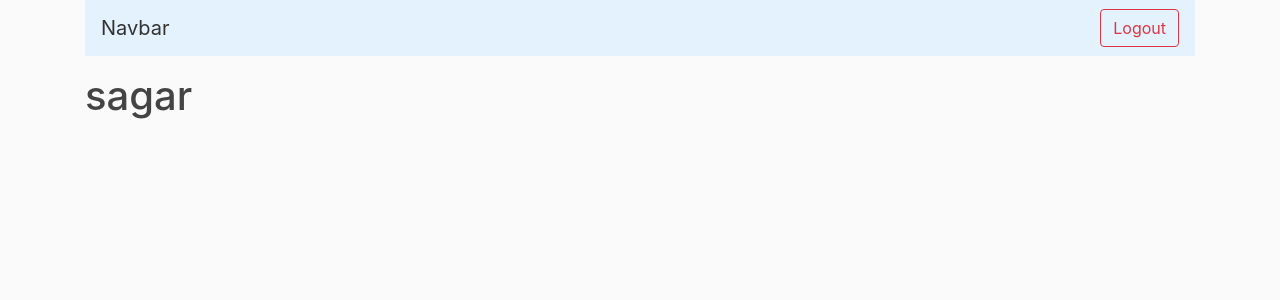
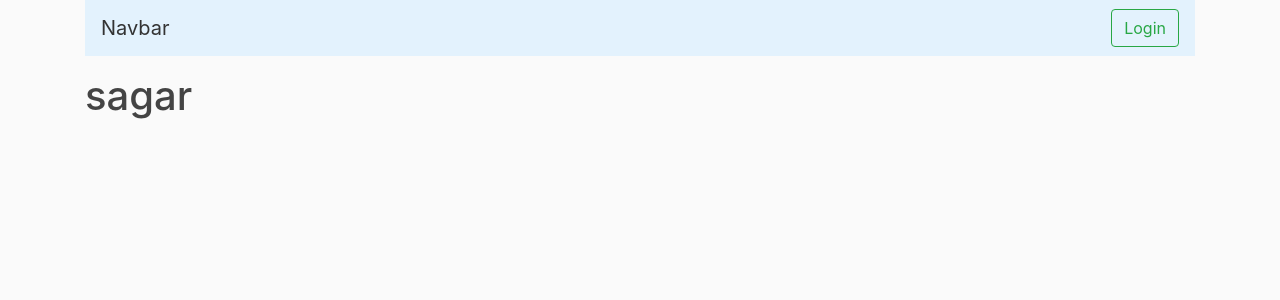
Before and after one commit to sagarpandey7742/Prometheus, a Flask app: page / in a window 1280 px wide. Shown: the top 300 px of the page. Run offline with Flask 3, Linux system fonts and the light colour scheme.

Commit message:
Added Login functionality, with checks for duplicate

```diff
--- a/app/__init__.py
+++ b/app/__init__.py
@@ -1,9 +1,11 @@
 from flask import Flask
 from flask_sqlalchemy import SQLAlchemy
 from flask_bcrypt import Bcrypt
+from flask_login import LoginManager
 import os
+
+
 basedir = os.path.abspath(os.path.dirname(__file__))
-
 app = Flask(__name__)
 
 app.config['SECRET_KEY'] = '64af78b0e4eefa6ce7da64b1abd34abc15df24c19aed94c30623693f756d7465'
@@ -12,5 +14,6 @@ app.config['SQLALCHEMY_DATABASE_URI'] = 'sqlite:///' + os.path.join(basedir, 'si
 db = SQLAlchemy(app)
 
 bcrypt = Bcrypt(app)
+login_manager = LoginManager(app)
 
 from app import routes
--- a/app/routes.py
+++ b/app/routes.py
@@ -2,6 +2,7 @@ from flask import render_template, url_for, flash, redirect, request
 from app.forms import SignUpForm, LoginForm
 from app.models import User
 from app import app, db, bcrypt
+from flask_login import login_user, current_user, logout_user, login_required
 
 with app.app_context():
     db.create_all()
@@ -19,6 +20,8 @@ def about():
 
 @app.route('/signup', methods=['GET', 'POST'])
 def signup():
+    if current_user.is_authenticated:
+        return redirect(url_for('home'))
     form = SignUpForm()
     if form.validate_on_submit():
         hashed_password = bcrypt.generate_password_hash(form.password.data).decode('utf-8')
@@ -34,10 +37,22 @@ def signup():
 
 @app.route('/login', methods=['GET', 'POST'])
 def login():
+    if current_user.is_authenticated:
+        return redirect(url_for('home'))
     form = LoginForm()
     if form.validate_on_submit():
-        flash("Welcome " + form.email.data + "  :)", 'success')
-        return redirect(url_for('home'))
-    elif request.method == 'POST':
-        flash("Invalid username or password", 'danger')
+        user = User.query.filter_by(email=form.email.data).first()
+        if user and bcrypt.check_password_hash(user.password, form.password.data):
+            login_user(user, remember=form.remember.data)
+            flash("Welcome " + form.email.data + "  :)", 'success')
+            return redirect(url_for('home'))
+        else:
+            flash("Invalid email or password", 'danger')
     return render_template('login.html', title='Prometheus | Login', form=form)
+
+
+
+@app.route('/logout', methods=['GET', 'POST'])
+def logout():
+    logout_user()
+    return redirect(url_for('login'))
--- a/app/templates/base.html
+++ b/app/templates/base.html
@@ -20,8 +20,16 @@
 <div class="container">
     <nav class="navbar navbar-light" style="background-color: #e3f2fd;">
         <a class="navbar-brand">Navbar</a>
-        <form class="form-inline">
-            <button class="btn btn-outline-danger my-2 my-sm-0" type="submit">Logout</button>
+        <form class="form-inline" method="POST">
+            {% if current_user.is_authenticated %}
+            <a href="{{ url_for('logout') }}">
+                <button class="btn btn-outline-danger my-2 my-sm-0" type="submit">Logout</button>
+            </a>
+            {% else %}
+            <a href="{{ url_for('login') }}">
+                <button class="btn btn-outline-success my-2 my-sm-0" type="submit">Login</button>
+            </a>
+            {% endif %}
         </form>
     </nav>
     <div class="mt-3">
```
Also changed, not shown: app/models.py (+8 -2 lines), app/site.db (added).
